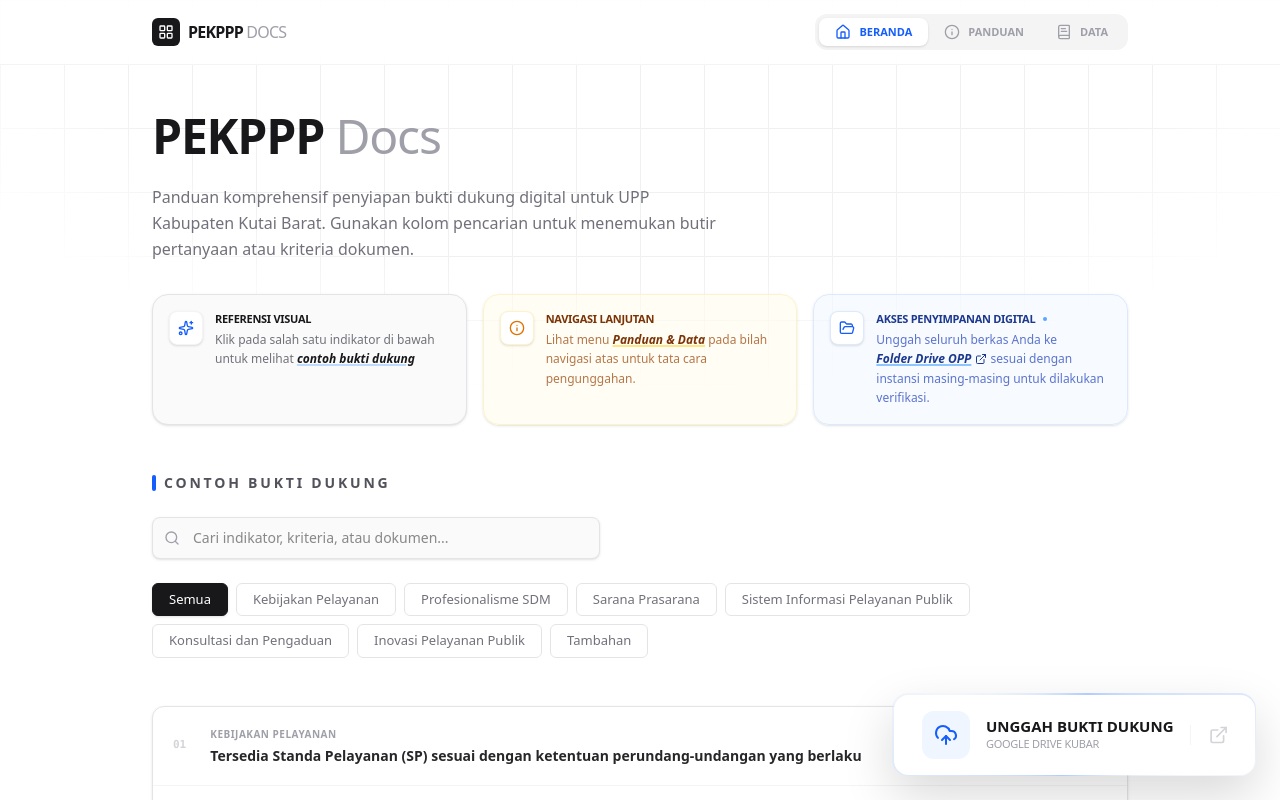
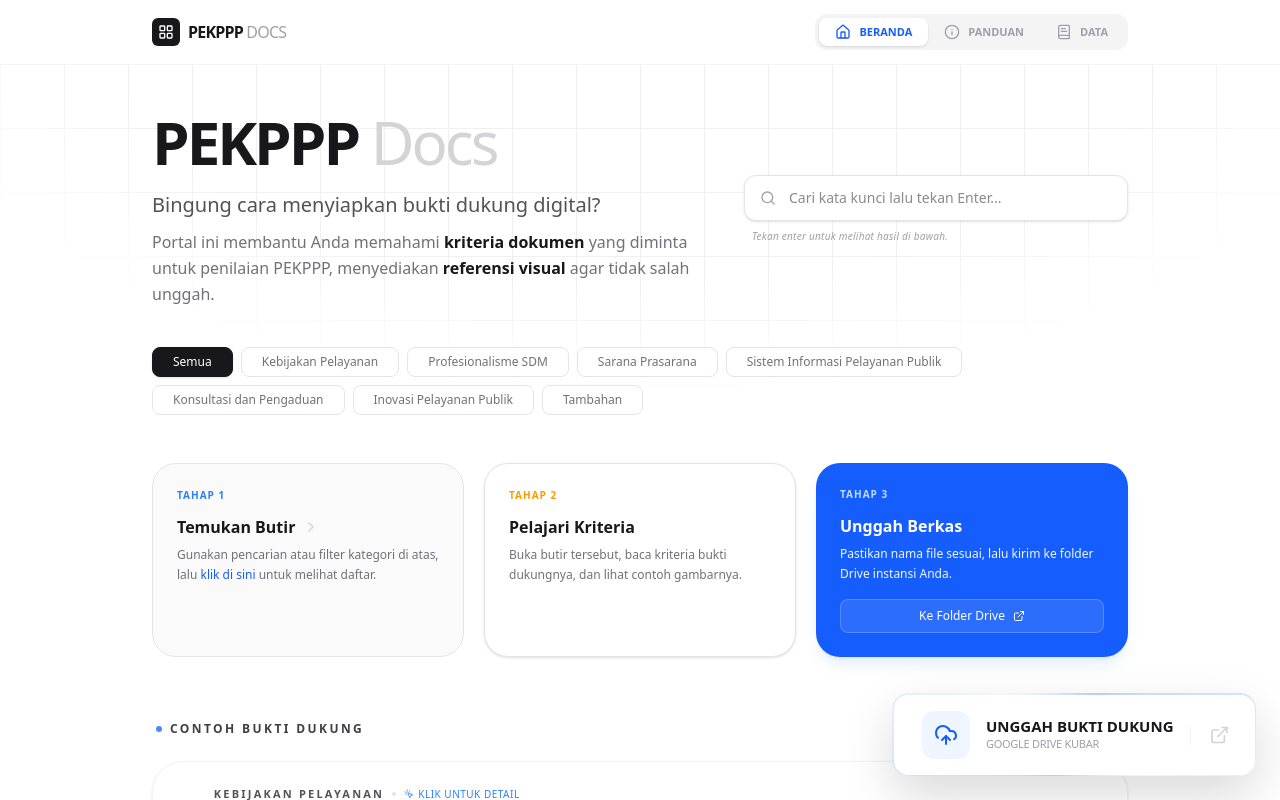
Before and after one commit to brayenid/pekppp-guide, a React (Vite) app: page / in a window 1280 px wide. Shown: the top 800 px of the page. Built offline with nearby package versions, Linux system fonts and the light colour scheme.

Commit message:
fix: UI improvement

```diff
--- a/src/components/ImageGallery.tsx
+++ b/src/components/ImageGallery.tsx
@@ -34,7 +34,7 @@ export const ImageGallery: React.FC<Props> = ({ images, onImageClick }) => {
           </div>
 
           <div className="absolute bottom-0 inset-x-0 bg-white border-t border-zinc-100 p-2">
-            <p className="text-[10px] font-bold text-zinc-500 uppercase tracking-wider truncate text-center">
+            <p className="text-[11px] font-medium text-zinc-600 uppercase tracking-wider truncate text-center">
               {img.caption}
             </p>
           </div>
--- a/src/data/pekppp.json
+++ b/src/data/pekppp.json
@@ -2,7 +2,7 @@
   {
     "id": "1",
     "aspek": "Kebijakan Pelayanan",
-    "pertanyaan": "Tersedia Standa Pelayanan (SP) sesuai dengan ketentuan perundang-undangan yang berlaku",
+    "pertanyaan": "Tersedia Standar Pelayanan (SP) sesuai dengan ketentuan perundang-undangan yang berlaku",
     "buktiDukung": "Meliputi: Daftar jenis pelayanan yang diselenggarakan; Dokumen Standar Pelayanan yang telah ditetapkan (SK); Berita Acara, foto, dan notulensi untuk bukti keterlibatan masyarakat dalam penyusunan; Laporan pelaksanaan FKP.",
     "images": [
       { "url": "/images/sk-sp-cover.jpg", "caption": "Cover SK Penetapan SP" },
--- a/src/pages/Home.tsx
+++ b/src/pages/Home.tsx
@@ -1,7 +1,7 @@
 // src/pages/Home.tsx
-import { useState, useRef } from 'react'
+import { useState, useRef, useMemo } from 'react'
 import { motion, AnimatePresence } from 'framer-motion'
-import { ChevronRight, Info, Search, X, Sparkles, FolderOpen, ExternalLink } from 'lucide-react'
+import { ChevronRight, Info, Search, X, Sparkles, ExternalLink, MousePointerClick } from 'lucide-react'
 import { type PekpppIndikator, type PekpppImage } from '../types/pekppp'
 import dataRaw from '../data/pekppp.json'
 import { ImageGallery } from '../components/ImageGallery'
@@ -15,10 +15,9 @@ const Home = () => {
   const [searchQuery, setSearchQuery] = useState('')
   const [activeImage, setActiveImage] = useState<PekpppImage | null>(null)
 
-  // Ref untuk menargetkan box indikator
   const indicatorListRef = useRef<HTMLDivElement>(null)
 
-  // Fungsi untuk scroll ke daftar indikator
+  // Fungsi Scroll ke daftar indikator
   const scrollToIndicators = () => {
     indicatorListRef.current?.scrollIntoView({
       behavior: 'smooth',
@@ -26,125 +25,69 @@ const Home = () => {
     })
   }
 
-  const categories = ['Semua', ...new Set(dataPekppp.map((i) => i.aspek))]
+  const categories = useMemo(() => ['Semua', ...new Set(dataPekppp.map((i) => i.aspek))], [])
 
-  const filteredData = dataPekppp.filter((i) => {
+  const filteredData = useMemo(() => {
+    const query = searchQuery.toLowerCase().trim()
+    return dataPekppp.filter((i) => {
       const matchesFilter = filter === 'Semua' || i.aspek === filter
-    const query = searchQuery.toLowerCase()
       const matchesSearch =
         i.pertanyaan.toLowerCase().includes(query) ||
         i.aspek.toLowerCase().includes(query) ||
         i.buktiDukung.toLowerCase().includes(query) ||
         i.id.includes(query)
-
       return matchesFilter && matchesSearch
     })
+  }, [filter, searchQuery])
 
   return (
     <div className={`relative max-w-5xl mx-auto px-6 py-12 ${activeImage ? 'overflow-hidden' : ''}`}>
-      {/* Header Section */}
-      <header className="mb-12">
+      {/* SECTION 1: HERO & SEARCH */}
+      <section className="mb-12">
+        <div className="flex flex-col lg:flex-row lg:items-center justify-between gap-10 mb-10">
+          <div className="max-w-2xl">
             <motion.h1
-          initial={{ opacity: 0, x: -20 }}
+              initial={{ opacity: 0, x: -10 }}
               animate={{ opacity: 1, x: 0 }}
-          className="text-5xl font-semibold tracking-tight text-zinc-900 mb-6">
-          PEKPPP <span className="text-zinc-400 font-normal">Docs</span>
+              className="text-5xl md:text-6xl font-semibold tracking-tighter text-zinc-900 mb-5">
+              PEKPPP <span className="text-zinc-300 font-light">Docs</span>
             </motion.h1>
-
+            <div className="space-y-3">
               <motion.p
-          initial={{ opacity: 0, x: -20 }}
+                initial={{ opacity: 0, x: -10 }}
                 animate={{ opacity: 1, x: 0 }}
                 transition={{ delay: 0.1 }}
-          className="text-base text-zinc-500 max-w-xl leading-relaxed font-medium mb-8">
-          Panduan komprehensif penyiapan bukti dukung digital untuk UPP Kabupaten Kutai Barat. Gunakan kolom pencarian
-          untuk menemukan butir pertanyaan atau kriteria dokumen.
+                className="text-lg md:text-xl text-zinc-600 font-medium leading-tight">
+                Bingung cara menyiapkan bukti dukung digital?
               </motion.p>
-
-        {/* Info Box Tambahan */}
-        <motion.div
-          initial={{ opacity: 0, y: 10 }}
-          animate={{ opacity: 1, y: 0 }}
+              <motion.p
+                initial={{ opacity: 0, x: -10 }}
+                animate={{ opacity: 1, x: 0 }}
                 transition={{ delay: 0.2 }}
-          className="grid grid-cols-1 md:grid-cols-3 gap-4 max-w-full">
-          <div className="flex items-start gap-3 p-4 bg-zinc-50 border border-zinc-200 rounded-2xl shadow-sm">
-            <div className="p-2 bg-white rounded-lg border border-zinc-100 shadow-sm">
-              <Sparkles className="w-4 h-4 text-blue-600" />
-            </div>
-            <div>
-              <p className="text-[11px] font-bold text-zinc-900 uppercase tracking-tight mb-0.5">Referensi Visual</p>
-              <p className="text-xs text-zinc-500 leading-relaxed">
-                Klik pada salah satu indikator di bawah untuk melihat{' '}
-                <button
-                  onClick={scrollToIndicators}
-                  className="text-zinc-900 font-semibold italic underline decoration-blue-200 decoration-2 hover:decoration-blue-400 transition-colors cursor-pointer outline-none">
-                  contoh bukti dukung
-                </button>
-              </p>
+                className="text-sm md:text-base text-zinc-500 leading-relaxed font-normal">
+                Portal ini membantu Anda memahami <span className="text-zinc-900 font-semibold">kriteria dokumen</span>{' '}
+                yang diminta untuk penilaian PEKPPP, menyediakan{' '}
+                <span className="text-zinc-900 font-semibold">referensi visual</span> agar tidak salah unggah.
+              </motion.p>
             </div>
           </div>
 
-          <div className="flex items-start gap-3 p-4 bg-amber-50/50 border border-amber-100 rounded-2xl shadow-sm">
-            <div className="p-2 bg-white rounded-lg border border-amber-100 shadow-sm">
-              <Info className="w-4 h-4 text-amber-600" />
+          <div className="w-full lg:max-w-sm space-y-2">
+            <div className="relative group">
+              <Search className="absolute left-4 top-1/2 -translate-y-1/2 w-4 h-4 text-zinc-400 group-focus-within:text-blue-500 transition-colors" />
+              <input
+                type="text"
+                placeholder="Cari kata kunci lalu tekan Enter..."
+                className="w-full bg-white border border-zinc-200 rounded-xl py-3 pl-11 pr-4 text-sm focus:outline-none focus:border-blue-500 transition-all shadow-sm"
+                value={searchQuery}
+                onChange={(e) => setSearchQuery(e.target.value)}
+                onKeyDown={(e) => e.key === 'Enter' && scrollToIndicators()} // UX: Tekan enter langsung scroll ke hasil
+              />
             </div>
-            <div>
-              <p className="text-[11px] font-bold text-amber-900 uppercase tracking-tight mb-0.5">Navigasi Lanjutan</p>
-              <p className="text-xs text-amber-800/70 leading-relaxed">
-                Lihat menu{' '}
-                <span className="text-amber-900 font-semibold italic underline decoration-amber-200 decoration-2">
-                  Panduan & Data
-                </span>{' '}
-                pada bilah navigasi atas untuk tata cara pengunggahan.
+            <p className="text-[10px] text-zinc-400 font-normal px-2 tracking-wide italic">
+              Tekan enter untuk melihat hasil di bawah.
             </p>
           </div>
-          </div>
-
-          {/* Box Informasi Akses Drive */}
-          <div className="flex items-start gap-3 p-4 bg-blue-50/50 border border-blue-100 rounded-2xl shadow-sm group">
-            <div className="p-2 bg-white rounded-lg border border-blue-100 shadow-sm  transition-colors">
-              <FolderOpen className="w-4 h-4 text-blue-600 transition-colors" />
-            </div>
-            <div>
-              <p className="text-[11px] font-bold text-blue-900 uppercase tracking-tight mb-0.5 flex items-center gap-2">
-                Akses Penyimpanan Digital
-                <span className="w-1 h-1 bg-blue-400 rounded-full animate-pulse" />
-              </p>
-              <p className="text-xs text-blue-800/70 leading-relaxed font-medium">
-                Unggah seluruh berkas Anda ke{' '}
-                <a
-                  href={DRIVE_UPLOAD_URL}
-                  target="_blank"
-                  rel="noopener noreferrer"
-                  className="text-blue-900 font-bold italic underline decoration-blue-300 decoration-2 hover:text-blue-700 hover:decoration-blue-500 transition-all inline-flex items-center gap-1">
-                  Folder Drive OPP
-                  <ExternalLink className="w-3 h-3" />
-                </a>{' '}
-                sesuai dengan instansi masing-masing untuk dilakukan verifikasi.
-              </p>
-            </div>
-          </div>
-        </motion.div>
-      </header>
-
-      {/* Action Bar: Search & Filter Chips */}
-      <div className="space-y-6 mb-12">
-        {/* Tambahan Label di atas Search */}
-        <div className="flex items-center gap-2">
-          <div className="w-1 h-4 bg-blue-600 rounded-full" /> {/* Aksen garis vertikal */}
-          <h2 ref={indicatorListRef} className="text-sm font-black uppercase tracking-[0.2em] text-zinc-600">
-            Contoh Bukti Dukung
-          </h2>
-        </div>
-
-        <div className="relative max-w-md group">
-          <Search className="absolute left-3 top-1/2 -translate-y-1/2 w-4 h-4 text-zinc-400 group-focus-within:text-zinc-900 transition-colors" />
-          <input
-            type="text"
-            placeholder="Cari indikator, kriteria, atau dokumen..."
-            className="w-full bg-zinc-50 border border-zinc-200 rounded-lg py-2.5 pl-10 pr-4 text-sm focus:outline-none focus:border-zinc-900 transition-all shadow-sm"
-            value={searchQuery}
-            onChange={(e) => setSearchQuery(e.target.value)}
-          />
         </div>
 
         <div className="flex flex-wrap gap-2">
@@ -154,40 +97,109 @@ const Home = () => {
               onClick={() => {
                 setFilter(cat)
                 setSelectedId(null)
+                scrollToIndicators()
               }}
-              className={`px-4 py-1.5 rounded-md text-[13px] font-medium border transition-all ${
+              className={`px-5 py-1.5 rounded-lg text-xs font-medium border transition-all ${
                 filter === cat
                   ? 'bg-zinc-900 text-white border-zinc-900 shadow-sm'
-                  : 'bg-white text-zinc-500 border-zinc-200 hover:border-zinc-400'
+                  : 'bg-white text-zinc-500 border-zinc-200 hover:border-zinc-300'
               }`}>
               {cat}
             </button>
           ))}
         </div>
+      </section>
+
+      {/* SECTION 2: 3-STEP GUIDE */}
+      <section className="mb-16">
+        <div className="grid grid-cols-1 md:grid-cols-3 gap-5">
+          {/* TAHAP 1: SEKARANG BISA DIKLIK (CTA) */}
+          <button
+            onClick={scrollToIndicators}
+            className="p-6 bg-zinc-50 border border-zinc-200 rounded-3xl text-left hover:border-blue-300 transition-all group active:scale-[0.98] flex flex-col items-start">
+            <span className="text-[10px] font-bold text-blue-500 uppercase tracking-widest mb-3 block">Tahap 1</span>
+            <h3 className="text-base font-semibold text-zinc-900 mb-1.5 flex items-center gap-2">
+              Temukan Butir
+              <ChevronRight className="w-4 h-4 text-zinc-300 group-hover:translate-x-1 transition-transform" />
+            </h3>
+            <p className="text-xs text-zinc-500 leading-relaxed font-normal">
+              Gunakan pencarian atau filter kategori di atas, lalu{' '}
+              <span className="text-blue-600 font-medium">klik di sini</span> untuk melihat daftar.
+            </p>
+          </button>
+
+          <div className="p-6 bg-white border border-zinc-200 rounded-3xl shadow-sm">
+            <span className="text-[10px] font-bold text-amber-500 uppercase tracking-widest mb-3 block">Tahap 2</span>
+            <h3 className="text-base font-semibold text-zinc-900 mb-1.5">Pelajari Kriteria</h3>
+            <p className="text-xs text-zinc-500 leading-relaxed font-normal">
+              Buka butir tersebut, baca kriteria bukti dukungnya, dan lihat contoh gambarnya.
+            </p>
           </div>
 
-      {/* List Indikator - Diberi Ref untuk Scroll Target */}
-      <div className="scroll-mt-24 bg-white border border-zinc-200 rounded-xl overflow-hidden shadow-sm">
+          <div className="p-6 bg-blue-600 rounded-3xl shadow-lg shadow-blue-600/10 text-white">
+            <span className="text-[10px] font-bold text-blue-200 uppercase tracking-widest mb-3 block text-opacity-80">
+              Tahap 3
+            </span>
+            <h3 className="text-base font-semibold mb-1.5">Unggah Berkas</h3>
+            <p className="text-xs text-blue-50 leading-relaxed mb-4 font-normal">
+              Pastikan nama file sesuai, lalu kirim ke folder Drive instansi Anda.
+            </p>
+            <a
+              href={DRIVE_UPLOAD_URL}
+              target="_blank"
+              rel="noopener noreferrer"
+              className="flex items-center justify-center gap-2 bg-white/10 hover:bg-white/20 text-white font-medium py-2 rounded-lg transition-colors text-xs border border-white/20">
+              Ke Folder Drive <ExternalLink className="w-3 h-3" />
+            </a>
+          </div>
+        </div>
+      </section>
+
+      {/* SECTION 3: DATA LIST */}
+      <section ref={indicatorListRef} className="scroll-mt-10">
+        <div className="flex items-center justify-between mb-6 px-1">
+          <div className="flex items-center gap-2">
+            <div className="w-1.5 h-1.5 bg-blue-500 rounded-full animate-pulse" />
+            <h2 className="text-xs font-bold uppercase tracking-[0.2em] text-zinc-700">Contoh Bukti Dukung</h2>
+          </div>
+          <p className="text-[10px] font-medium text-zinc-400 tracking-wide">
+            {filteredData.length} Indikator Ditemukan
+          </p>
+        </div>
+
+        <div className="bg-white border border-zinc-100 rounded-4xl overflow-hidden shadow-sm">
           {filteredData.length > 0 ? (
-          filteredData.map((item, index) => (
-            <div key={index} className="border-b border-zinc-100 last:border-none">
+            filteredData.map((item) => (
+              <div key={item.id} className="border-b border-zinc-50 last:border-none">
                 <button
                   onClick={() => setSelectedId(selectedId === item.id ? null : item.id)}
-                className="w-full flex items-center gap-6 p-5 text-left hover:bg-zinc-50/50 transition-colors group">
-                <span className="font-mono text-[11px] font-bold text-zinc-300 group-hover:text-zinc-500 transition-colors shrink-0">
+                  className="w-full flex items-start md:items-center gap-5 p-6 text-left hover:bg-zinc-50/50 transition-all group">
+                  <div className="mt-1 md:mt-0 font-mono text-sm font-medium text-zinc-500 group-hover:text-blue-400 shrink-0">
                     {item.id.padStart(2, '0')}
-                </span>
+                  </div>
                   <div className="flex-1">
-                  <span className="text-[10px] font-bold text-zinc-400 uppercase tracking-wider block mb-1">
+                    <div className="flex flex-wrap items-center gap-2 mb-1.5">
+                      <span className="text-[11px] font-semibold text-zinc-600 uppercase tracking-[0.2em]">
                         {item.aspek}
                       </span>
-                  <h3 className="text-sm font-semibold text-zinc-800 leading-snug">{item.pertanyaan}</h3>
+                      <span className="w-1 h-1 bg-zinc-200 rounded-full" />
+                      <span className="text-[10px] font-medium text-blue-500 uppercase tracking-wider flex items-center gap-1">
+                        <MousePointerClick className="w-2.5 h-2.5" />
+                        Klik untuk detail
+                      </span>
                     </div>
-                <ChevronRight
-                  className={`w-4 h-4 text-zinc-300 transition-transform duration-300 shrink-0 ${
-                    selectedId === item.id ? 'rotate-90' : ''
-                  }`}
-                />
+                    <h3 className="text-[16px] font-medium text-zinc-700 leading-snug group-hover:text-zinc-900 transition-colors">
+                      {item.pertanyaan}
+                    </h3>
+                  </div>
+                  <div
+                    className={`mt-1 md:mt-0 p-2 rounded-full transition-all ${
+                      selectedId === item.id
+                        ? 'bg-zinc-900 text-white rotate-90'
+                        : 'text-zinc-300 group-hover:text-zinc-500'
+                    }`}>
+                    <ChevronRight className="w-4 h-4" />
+                  </div>
                 </button>
 
                 <AnimatePresence>
@@ -198,21 +210,25 @@ const Home = () => {
                       exit={{ height: 0, opacity: 0 }}
                       transition={{ duration: 0.3, ease: [0.23, 1, 0.32, 1] }}
                       className="overflow-hidden bg-zinc-50/30">
-                    <div className="px-6 md:px-16 pb-10 pt-2 border-t border-zinc-100">
-                      <div className="flex gap-4 p-5 rounded-xl border border-zinc-200 bg-white shadow-sm mb-8 mt-4">
-                        <Info className="w-4 h-4 text-zinc-900 mt-1 shrink-0" />
+                      <div className="px-6 md:px-16 py-10 border-t border-zinc-100/50">
+                        <div className="flex gap-4 p-6 rounded-2xl border border-zinc-200 bg-white shadow-sm mb-8">
+                          <div className="w-8 h-8 shrink-0 flex items-center justify-center bg-zinc-50 rounded-lg">
+                            <Info className="w-4 h-4 text-zinc-500" />
+                          </div>
                           <div>
-                          <p className="text-[10px] font-bold text-zinc-400 uppercase mb-1 tracking-widest">
-                            Kriteria Bukti
+                            <p className="text-[12px] font-bold text-zinc-600 uppercase mb-1 tracking-widest">
+                              Kriteria Dokumen
                             </p>
-                          <p className="text-sm text-zinc-600 font-medium leading-relaxed italic">{item.buktiDukung}</p>
+                            <p className="text-[14px] leading-relaxed text-zinc-700">{item.buktiDukung}</p>
                           </div>
                         </div>
 
-                      <div className="space-y-4">
-                        <div className="flex items-center gap-2 text-zinc-400">
-                          <Sparkles className="w-3 h-3" />
-                          <p className="text-[10px] font-bold uppercase tracking-widest">Referensi Gambar</p>
+                        <div className="space-y-6">
+                          <div className="flex items-center gap-2 text-zinc-600">
+                            <Sparkles className="w-3.5 h-3.5" />
+                            <h4 className="text-[11px] font-bold uppercase tracking-[0.15em]">
+                              Referensi Gambar Contoh
+                            </h4>
                           </div>
                           <ImageGallery images={item.images} onImageClick={setActiveImage} />
                         </div>
@@ -223,16 +239,25 @@ const Home = () => {
               </div>
             ))
           ) : (
-          <div className="p-20 text-center text-zinc-400 text-sm">
-            Tidak ada indikator yang sesuai dengan pencarian Anda.
+            <div className="p-20 text-center">
+              <p className="text-sm font-medium text-zinc-400 italic">Data tidak ditemukan.</p>
+              <button
+                onClick={() => {
+                  setSearchQuery('')
+                  setFilter('Semua')
+                }}
+                className="mt-2 text-xs text-blue-500 font-bold hover:underline">
+                Reset Pencarian
+              </button>
             </div>
           )}
         </div>
+      </section>
 
-      {/* Modal Image Lightbox */}
+      {/* Lightbox Modal (Tetap Sama) */}
       <AnimatePresence>
         {activeImage && (
-          <div className="fixed inset-0 z-[200] flex items-center justify-center p-4">
+          <div className="fixed inset-0 z-200 flex items-center justify-center p-4">
             <motion.div
               initial={{ opacity: 0 }}
               animate={{ opacity: 1 }}
@@ -241,33 +266,33 @@ const Home = () => {
               className="absolute inset-0 bg-white/90 backdrop-blur-md"
             />
             <motion.div
-              initial={{ opacity: 0, scale: 0.95, y: 20 }}
-              animate={{ opacity: 1, scale: 1, y: 0 }}
-              exit={{ opacity: 0, scale: 0.95, y: 20 }}
+              initial={{ opacity: 0, scale: 0.98 }}
+              animate={{ opacity: 1, scale: 1 }}
+              exit={{ opacity: 0, scale: 0.98 }}
               className="relative w-full max-w-5xl bg-white border border-zinc-200 shadow-2xl rounded-2xl overflow-hidden">
               <button
                 onClick={() => setActiveImage(null)}
-                className="absolute top-4 right-4 p-2 bg-white border border-zinc-200 rounded-full z-[210] hover:bg-zinc-100 transition-colors shadow-sm">
-                <X className="w-5 h-5 text-zinc-900" />
+                className="absolute top-4 right-4 p-2 bg-white border border-zinc-200 rounded-full z-210 hover:bg-zinc-100 transition-all">
+                <X className="w-4 h-4 text-zinc-900" />
               </button>
-
-              <div className="p-2 flex justify-center bg-zinc-50 overflow-hidden">
+              <div className="p-2 flex justify-center bg-zinc-50">
                 <img
                   src={activeImage.url}
                   alt={activeImage.caption}
-                  className="max-h-[70vh] w-auto object-contain rounded-lg shadow-inner select-none"
+                  className="max-h-[75vh] w-auto object-contain rounded-lg shadow-sm"
                 />
               </div>
-
-              <div className="p-6 bg-white flex flex-col md:flex-row justify-between items-center gap-4">
-                <div className="space-y-1">
-                  <p className="text-[10px] font-black text-blue-600 uppercase tracking-[0.2em]">Preview Dokumen</p>
-                  <p className="text-sm font-bold text-zinc-900 uppercase tracking-widest leading-none">
+              <div className="p-6 bg-white flex flex-col md:flex-row justify-between items-center gap-6">
+                <div>
+                  <span className="text-[10px] font-bold text-blue-500 uppercase tracking-widest mb-1.5 block text-center md:text-left">
+                    Detail Bukti
+                  </span>
+                  <p className="text-base font-semibold text-zinc-800 tracking-tight text-center md:text-left">
                     {activeImage.caption}
                   </p>
                 </div>
-                <div className="px-3 py-1 bg-zinc-100 rounded-md text-[10px] font-bold text-zinc-400 uppercase">
-                  PEKPPP 2026 Reference
+                <div className="px-4 py-1.5 bg-zinc-50 rounded-full text-[10px] font-bold text-zinc-400 uppercase tracking-widest border border-zinc-100">
+                  Referensi Resmi
                 </div>
               </div>
             </motion.div>
--- a/src/pages/Panduan.tsx
+++ b/src/pages/Panduan.tsx
@@ -5,7 +5,7 @@ import { Search, FolderOpen, Type, ArrowRight, CheckCircle2, AlertTriangle } fro
 const STEPS = [
   {
     title: 'Pelajari Referensi',
-    desc: "Buka halaman 'Katalog Contoh Bukti Dukung' di depan. Lihat contoh foto atau dokumen pada indikator yang dituju. Pastikan dokumen Anda sudah sesuai dengan kriteria yang diminta.",
+    desc: "Buka halaman 'Katalog Contoh Bukti Dukung' di halaman depan. Lihat contoh foto atau dokumen pada indikator yang dituju. Pastikan dokumen Anda sudah sesuai dengan kriteria yang diminta.",
     icon: <Search className="w-5 h-5" />,
     color: 'bg-blue-600'
   },
@@ -34,13 +34,20 @@ export default function Panduan() {
     <div className="relative max-w-5xl mx-auto px-6 py-12">
       {/* Header - Diselaraskan dengan pola Home.tsx */}
       <header className="mb-12">
-        <h1 className="text-5xl font-semibold tracking-tight text-zinc-900 mb-6">
+        <motion.h1
+          initial={{ opacity: 0, x: -20 }}
+          animate={{ opacity: 1, x: 0 }}
+          className="text-5xl font-semibold tracking-tight text-zinc-900 mb-6">
           Panduan <span className="text-zinc-400 font-normal">Pengunggahan</span>
-        </h1>
-        <p className="text-base text-zinc-500 max-w-xl leading-relaxed font-medium">
+        </motion.h1>
+        <motion.p
+          initial={{ opacity: 0, x: -20 }}
+          animate={{ opacity: 1, x: 0 }}
+          transition={{ delay: 0.1 }}
+          className="text-base text-zinc-500 max-w-xl leading-relaxed font-medium">
           Penting: Kesalahan penginputan atau penempatan berkas akan menyebabkan kesulitan penilaian dan berpotensi
           mengurangi skor evaluasi.
-        </p>
+        </motion.p>
       </header>
 
       {/* Timeline Steps - Pola Akordion/List */}
```
Also changed, not shown: src/pages/DataRegulasi.tsx (+11 -4 lines). Lines whose indentation alone changed are shown as unchanged.
